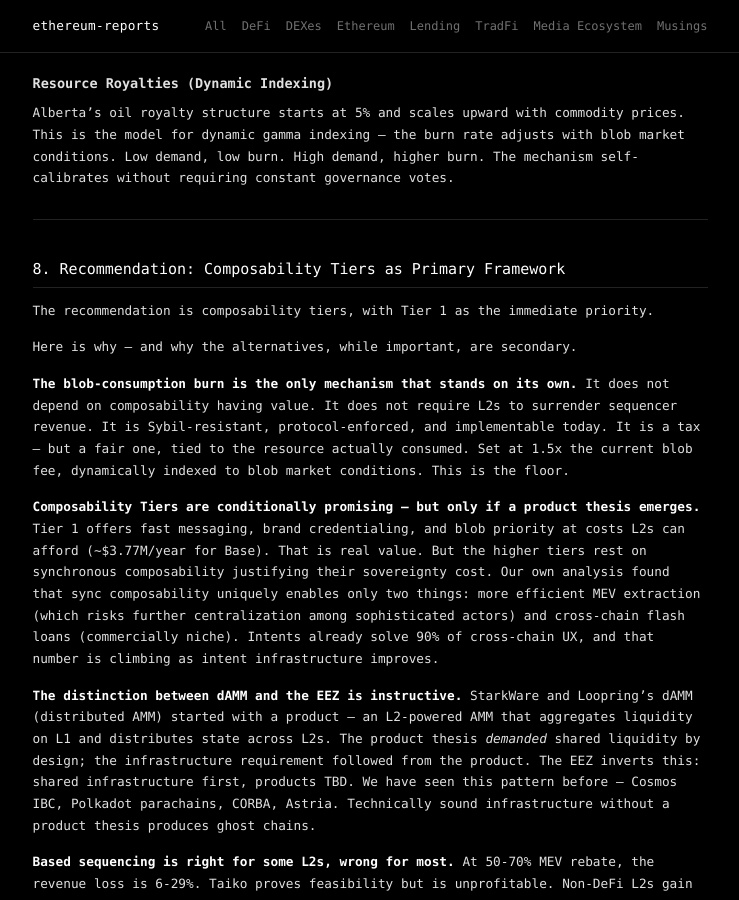
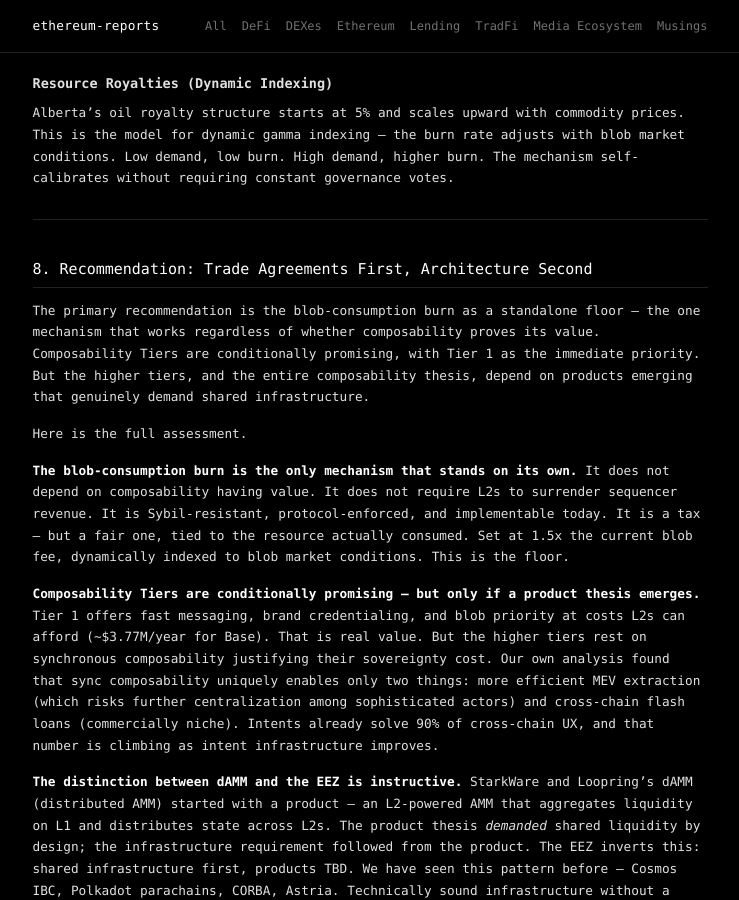
Before and after one commit to 0xapriori/ethereum-reports, a Jekyll site: the page built from dexes/mechanism-design-spec-march-2026.md, in a window 1280 px wide and 900 px high, scrolled down 8155 px. Shown: the whole window, without its empty margins (270-1009 px from the left). Built offline with Jekyll 4.4.1, drawn with Linux system fonts in a browser that asks for light colours; some of the changed text lies outside the part shown.

Commit message:
Fix Section 8 heading to match reframed conclusion
Section title and TOC updated from "Composability Tiers as Primary Framework"
to "Trade Agreements First, Architecture Second" — aligns heading with the
rewritten body that leads with blob-consumption burn and positions composability
tiers as conditional on product thesis emergence.

Verified against ETHSkills: L2 cost data consistent, blob fee mechanics
accurate, mechanism design aligns with "nothing is automatic" principle.

Co-Authored-By: Claude Opus 4.6 (1M context) <noreply@anthropic.com>

```diff
--- a/dexes/mechanism-design-spec-march-2026.md
+++ b/dexes/mechanism-design-spec-march-2026.md
@@ -27,7 +27,7 @@ date: 2026-03-30
 5. [Mechanism 3: Based Sequencing with Revenue Rebate — The Structural Endgame](#5-mechanism-3-based-sequencing-with-revenue-rebate--the-structural-endgame)
 6. [How the Three Layers Stack](#6-how-the-three-layers-stack)
 7. [Real-World Parallels: Where These Structures Have Been Tested](#7-real-world-parallels-where-these-structures-have-been-tested)
-8. [Recommendation: Composability Tiers as Primary Framework](#8-recommendation-composability-tiers-as-primary-framework)
+8. [Recommendation: Trade Agreements First, Architecture Second](#8-recommendation-trade-agreements-first-architecture-second)
 9. [The Honest Caveat](#9-the-honest-caveat)
 10. [Data Sources & Methodology](#data-sources--methodology)
 
@@ -213,11 +213,11 @@ Alberta's oil royalty structure starts at 5% and scales upward with commodity pr
 
 ---
 
-## 8. Recommendation: Composability Tiers as Primary Framework
+## 8. Recommendation: Trade Agreements First, Architecture Second
 
-The recommendation is composability tiers, with Tier 1 as the immediate priority.
+The primary recommendation is the blob-consumption burn as a standalone floor — the one mechanism that works regardless of whether composability proves its value. Composability Tiers are conditionally promising, with Tier 1 as the immediate priority. But the higher tiers, and the entire composability thesis, depend on products emerging that genuinely demand shared infrastructure.
 
-Here is why — and why the alternatives, while important, are secondary.
+Here is the full assessment.
 
 **The blob-consumption burn is the only mechanism that stands on its own.** It does not depend on composability having value. It does not require L2s to surrender sequencer revenue. It is Sybil-resistant, protocol-enforced, and implementable today. It is a tax — but a fair one, tied to the resource actually consumed. Set at 1.5x the current blob fee, dynamically indexed to blob market conditions. This is the floor.
 
```
